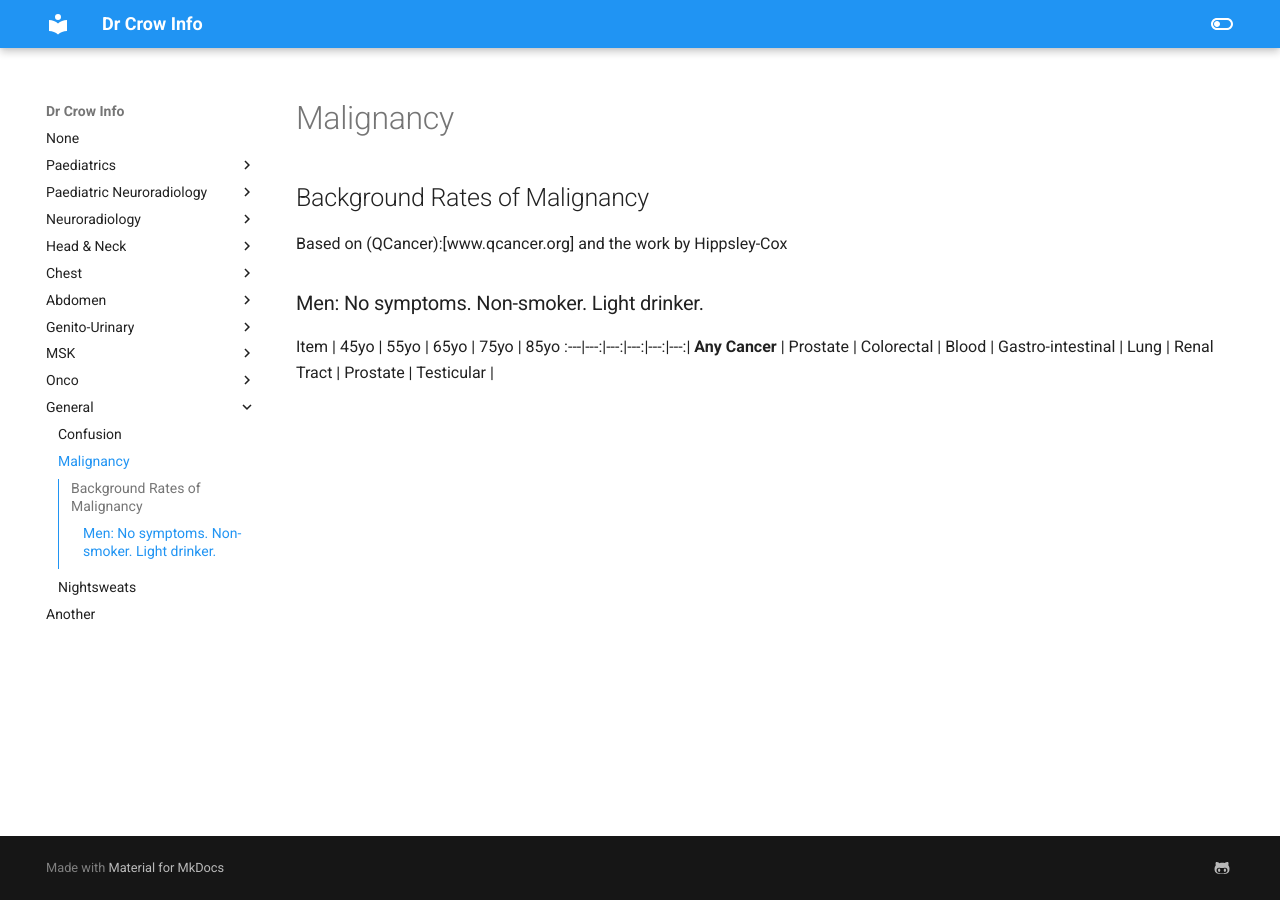
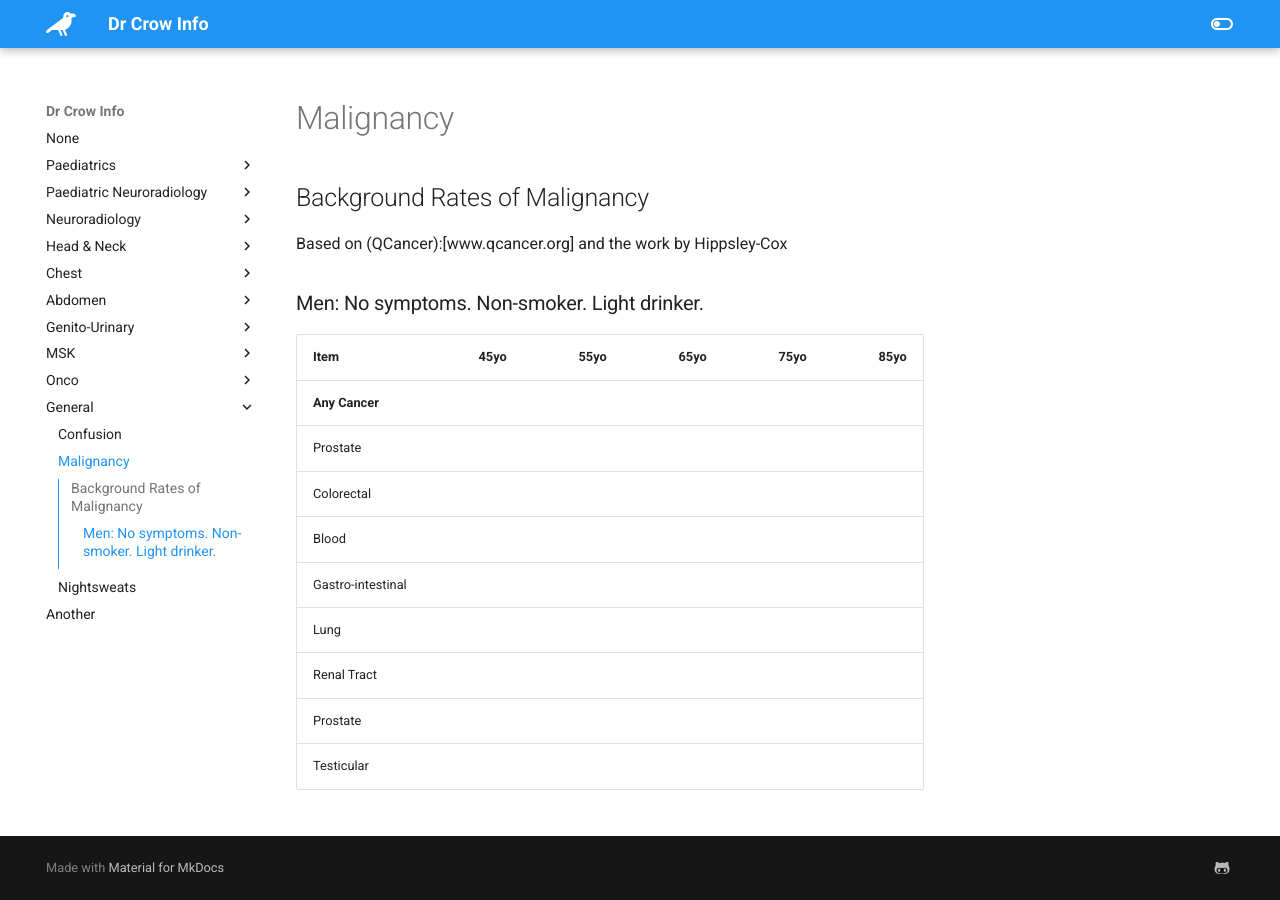
Before and after one commit to TheDrCrow/DrCrowInfo, an MkDocs documentation site: the page built from docs/general/general_malignancy.md, in a window 1280 px wide. Built offline with MkDocs 1.6.1 and Material for MkDocs 9.7.7, drawn with Linux system fonts in a browser that asks for light colours.

Commit message:
icons and stuff. Still fail foototes

```diff
--- a/docs/general/general_malignancy.md
+++ b/docs/general/general_malignancy.md
@@ -6,14 +6,14 @@ Based on (QCancer):[www.qcancer.org] and the work by Hippsley-Cox
 
 ### Men: No symptoms. Non-smoker. Light drinker.
 
-Item | 45yo | 55yo | 65yo | 75yo | 85yo
+|Item | 45yo | 55yo | 65yo | 75yo | 85yo|
 :---|---:|---:|---:|---:|---:|
-**Any Cancer** |
-Prostate |
-Colorectal |
-Blood |
-Gastro-intestinal |
-Lung |
-Renal Tract |
-Prostate |
-Testicular |
+|**Any Cancer** |
+|Prostate |
+|Colorectal |
+|Blood |
+|Gastro-intestinal |
+|Lung |
+|Renal Tract |
+|Prostate |
+|Testicular |
--- a/mkdocs.yml
+++ b/mkdocs.yml
@@ -1,6 +1,10 @@
 site_name: Dr Crow Info
 theme:
   name: material
+  custom_dir: overrides
+  icon:
+    logo: fontawesome/solid/crow
+  favicon: images/crow-solid.svg
   features:
     - toc.integrate
     - search
@@ -8,7 +12,13 @@ theme:
     - search.highlight
     - table
   markdown_extensions:
+    - pymdownx.superfences:
+      custom_fences:
+        - name: mermaid
+          class: mermaid
+          format: !!python/name:pymdownx.superfences.fence_code_format
     - footnotes
+    - pymdownx.caret
   language: en
   palette:
     - scheme: default
```
Also changed, not shown: overrides/assets/images/crow-solid.svg (added).
